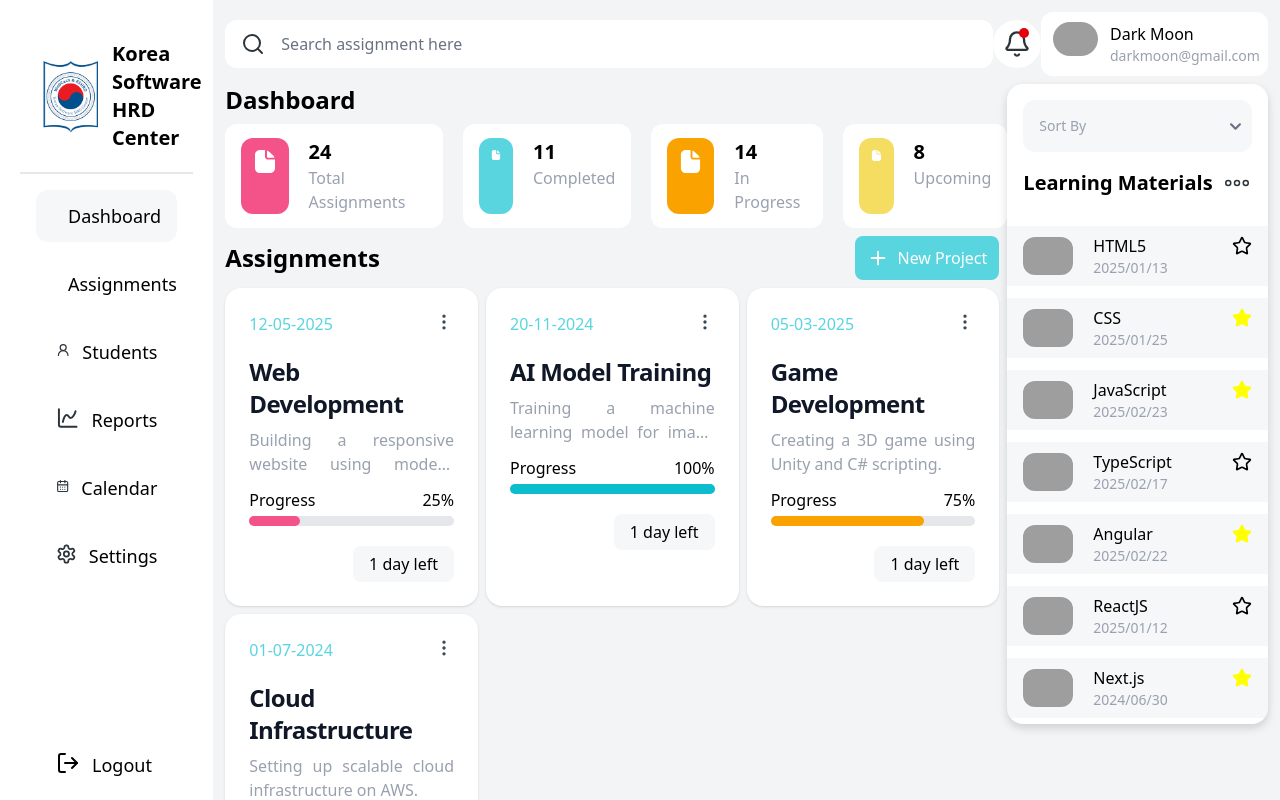
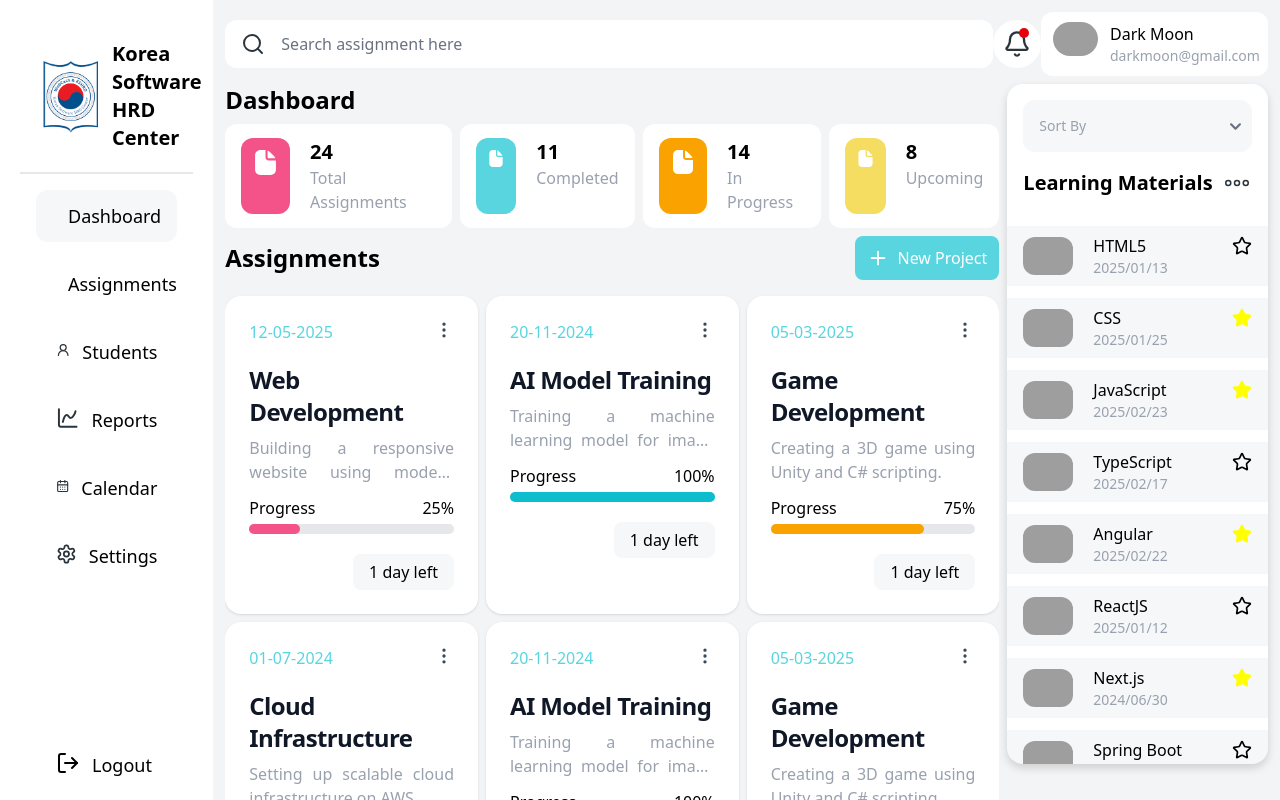
Before and after one commit to Nyfong/04_NY_FONG_BTB_Web_Homework004, a React (Vite) app: page / in a window 1280 px wide. Shown: the top 800 px of the page. Built offline with nearby package versions, Linux system fonts and the light colour scheme; grey boxes are pictures that could not be loaded.

Commit message:
overflow-hidden

```diff
--- a/src/App.jsx
+++ b/src/App.jsx
@@ -16,28 +16,28 @@ function App() {
   };
   return (
     <>
-      <main className="grid grid-cols-12 ">
+      <main className="grid grid-cols-12 box-border h-screen overflow-hidden  ">
         <div className="col-span-2">
           <SidebarComponent />
         </div>
         {/* middle */}
-        <div className="col-span-10 p-3 bg-gray-100 ">
+        <div className="col-span-10 p-3 bg-gray-100 overflow-hidden ">
           <TopNavbarComponent className="pr-2" onSearch={getSearch} />
-          <div className="grid grid-cols-12  h-full">
-            <div className="col-span-9">
+          <div className="grid grid-cols-12  ">
+            <div className="col-span-9 pr-2">
               <DashboardComponent />
               {/* add card */}
-              <div className="flex items-center justify-between my-2 pr-2">
+              <div className="flex items-center justify-between py-2 ">
                 <p className="font-bold text-2xl">Assignments</p>
                 <AddNewProjectComponent />
               </div>
               {/* show cards */}
-              <div className="pr-2">
+              <div className="h-screen scrollbar-hidden  overflow-y-scroll py-2 box-border">
                 <CardComponent searchValue={searchValue} />
               </div>
             </div>
             {/* left side dashboard */}
-            <div className="col-span-3 py-2 grid">
+            <div className="col-span-3 py-2 grid ">
               <LearningMaterialsComponent />
             </div>
           </div>
--- a/src/components/CardComponent.jsx
+++ b/src/components/CardComponent.jsx
@@ -63,6 +63,42 @@ export default function CardComponent({ searchValue }) {
       progress: 50,
       desc: "Setting up scalable cloud infrastructure on AWS.",
     },
+    {
+      title: "AI Model Training",
+      date: "20-11-2024",
+      progress: 100,
+      desc: "Training a machine learning model for image classification.",
+    },
+    {
+      title: "Game Development",
+      date: "05-03-2025",
+      progress: 75,
+      desc: "Creating a 3D game using Unity and C# scripting.",
+    },
+    {
+      title: "Cloud Infrastructure",
+      date: "01-07-2024",
+      progress: 50,
+      desc: "Setting up scalable cloud infrastructure on AWS.",
+    },
+    {
+      title: "Cloud Infrastructure",
+      date: "01-07-2024",
+      progress: 50,
+      desc: "Setting up scalable cloud infrastructure on AWS.",
+    },
+    {
+      title: "Cloud Infrastructure",
+      date: "01-07-2024",
+      progress: 50,
+      desc: "Setting up scalable cloud infrastructure on AWS.",
+    },
+    {
+      title: "Cloud Infrastructure",
+      date: "01-07-2024",
+      progress: 50,
+      desc: "Setting up scalable cloud infrastructure on AWS.",
+    },
   ];
   //searchValue
   console.log("from props", searchValue);
@@ -71,7 +107,7 @@ export default function CardComponent({ searchValue }) {
   );
 
   return (
-    <div className="grid grid-cols-3 gap-2">
+    <div className="grid grid-cols-3 gap-2 pb-[400px]">
       {filteredData.length > 0
         ? filteredData.map((el, i) => (
             <>
--- a/src/components/DashboardComponent.jsx
+++ b/src/components/DashboardComponent.jsx
@@ -6,7 +6,7 @@ export default function DashboardComponent() {
       <p className="font-bold text-2xl my-2">Dashboard</p>
 
       {/* display summary on each card */}
-      <div className="flex gap-5">
+      <div className="flex gap-2">
         {dashboard.length > 0
           ? dashboard.map((el) => (
               <div
--- a/src/components/LearningMaterialsComponent.jsx
+++ b/src/components/LearningMaterialsComponent.jsx
@@ -45,17 +45,8 @@ export default function LearningMaterialsComponent() {
     setMaterials(updatedMaterials); // Update the state immutably
   };
 
-  //component
-  const FullStar = () => {
-    return (
-      <div>
-        {/* Render a fully filled yellow star using Unicode */}
-        <span className="text-xl text-yellow-400">★</span>
-      </div>
-    );
-  };
   return (
-    <div className="bg-white drop-shadow-lg rounded-2xl overflow-auto h-[80vh]">
+    <div className="bg-white drop-shadow-lg rounded-2xl scrollbar-hidden  overflow-auto h-[85vh]">
       {/* calling filter component */}
       <FilterComponent onSortChange={handleSortChange} />
 
--- a/src/index.css
+++ b/src/index.css
@@ -19,3 +19,14 @@
   /* config custom font */
   --font-rubik: "Rubik", "sans-serif";
 }
+@layer utilities {
+  /* Chrome, Safari and Opera */
+  .scrollbar-hidden::-webkit-scrollbar {
+    display: none;
+  }
+
+  .scrollbar-hidden {
+    scrollbar-width: none; /* Firefox */
+    -ms-overflow-style: none; /* IE and Edge */
+  }
+}
```
